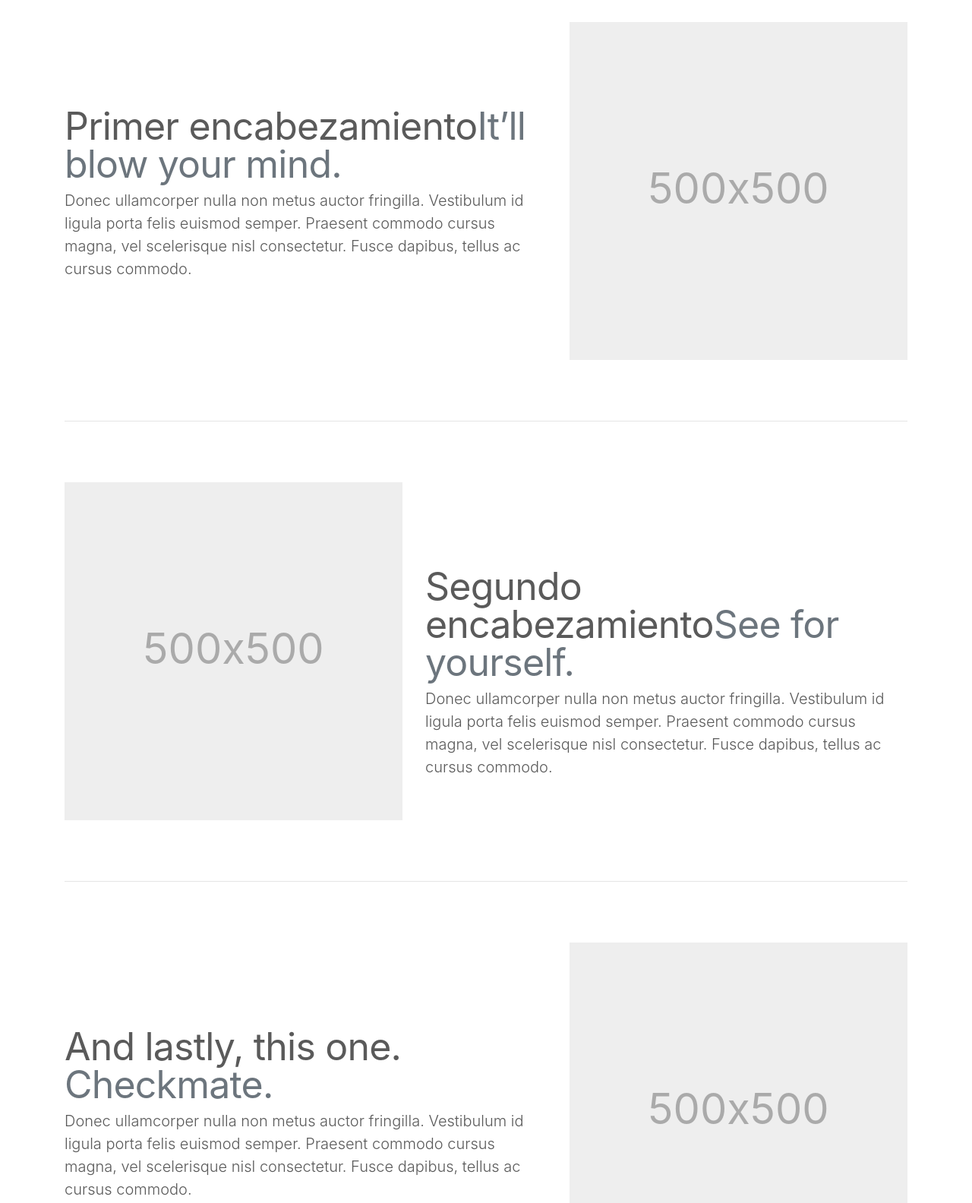
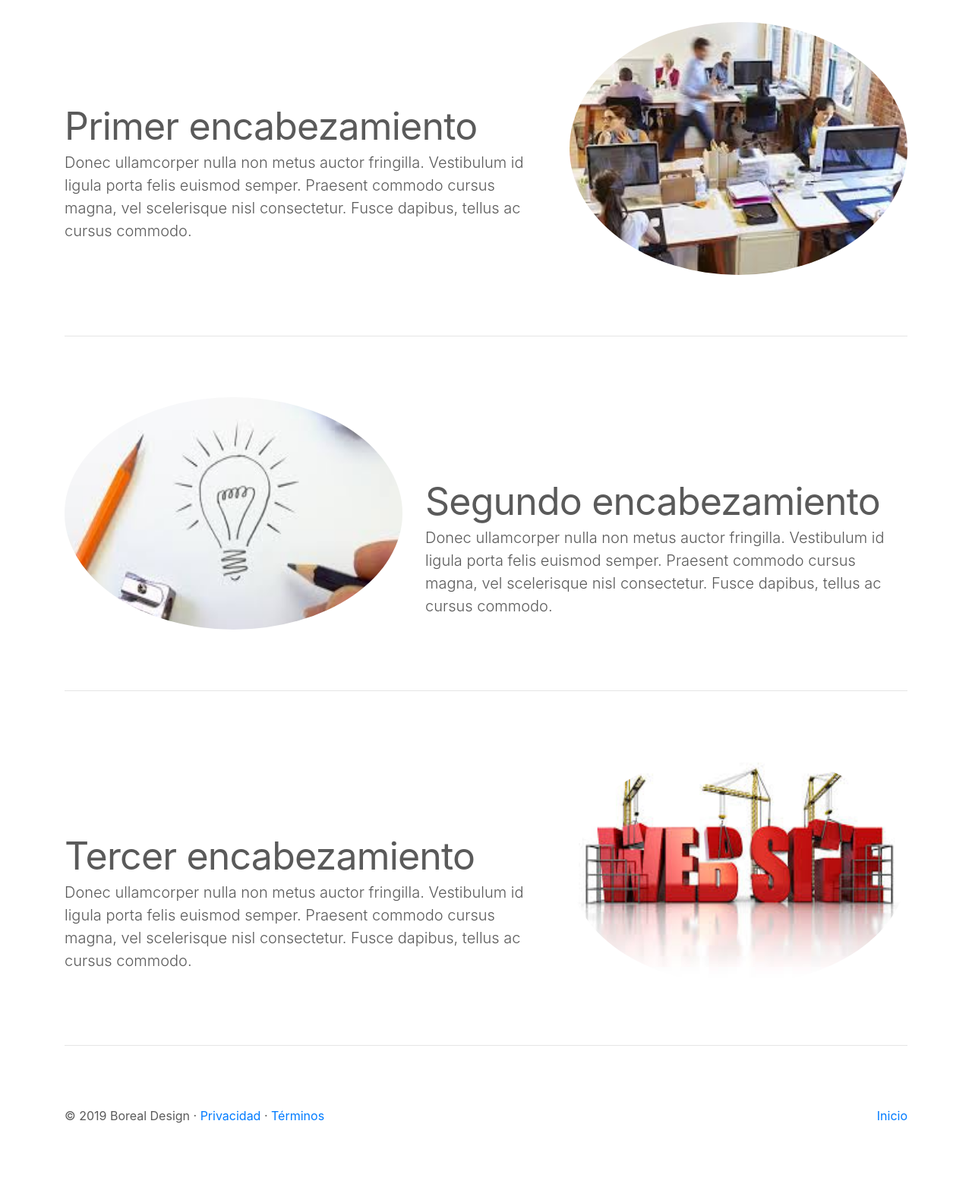
Before and after one commit to amesnau/bootstrap, a plain HTML site: page index.html in a window 1280 px wide. Shown: the part 1280-2864 px from the top of the page at 76% size. After the commit the page ends 2825 px from the top, so only its background shows below. Drawn offline with nearby package versions, Linux system fonts and the light colour scheme.

Commit message:
Otras imágenes

```diff
--- a/index.html
+++ b/index.html
@@ -190,11 +190,12 @@
 
     <div class="row featurette">
       <div class="col-md-7">
-        <h2 class="featurette-heading">Primer encabezamiento<span class="text-muted">It’ll blow your mind.</span></h2>
+        <h2 class="featurette-heading">Primer encabezamiento</h2>
         <p class="lead">Donec ullamcorper nulla non metus auctor fringilla. Vestibulum id ligula porta felis euismod semper. Praesent commodo cursus magna, vel scelerisque nisl consectetur. Fusce dapibus, tellus ac cursus commodo.</p>
       </div>
       <div class="col-md-5">
-        <svg class="bd-placeholder-img bd-placeholder-img-lg featurette-image img-fluid mx-auto" width="500" height="500" xmlns="http://www.w3.org/2000/svg" preserveAspectRatio="xMidYMid slice" focusable="false" role="img" aria-label="Placeholder: 500x500"><title>Placeholder</title><rect width="100%" height="100%" fill="#eee"/><text x="50%" y="50%" fill="#aaa" dy=".3em">500x500</text></svg>
+        <img src="oficina.jpg" alt="imagen de oficina" class="rounded-circle" width="100%" height="100%">
+        <!--svg class="bd-placeholder-img bd-placeholder-img-lg featurette-image img-fluid mx-auto" width="500" height="500" xmlns="http://www.w3.org/2000/svg" preserveAspectRatio="xMidYMid slice" focusable="false" role="img" aria-label="Placeholder: 500x500"><title>Placeholder</title><rect width="100%" height="100%" fill="#eee"/><text x="50%" y="50%" fill="#aaa" dy=".3em">500x500</text></svg-->
       </div>
     </div>
 
@@ -202,11 +203,12 @@
 
     <div class="row featurette">
       <div class="col-md-7 order-md-2">
-        <h2 class="featurette-heading">Segundo encabezamiento<span class="text-muted">See for yourself.</span></h2>
+        <h2 class="featurette-heading">Segundo encabezamiento</span></h2>
         <p class="lead">Donec ullamcorper nulla non metus auctor fringilla. Vestibulum id ligula porta felis euismod semper. Praesent commodo cursus magna, vel scelerisque nisl consectetur. Fusce dapibus, tellus ac cursus commodo.</p>
       </div>
       <div class="col-md-5 order-md-1">
-        <svg class="bd-placeholder-img bd-placeholder-img-lg featurette-image img-fluid mx-auto" width="500" height="500" xmlns="http://www.w3.org/2000/svg" preserveAspectRatio="xMidYMid slice" focusable="false" role="img" aria-label="Placeholder: 500x500"><title>Placeholder</title><rect width="100%" height="100%" fill="#eee"/><text x="50%" y="50%" fill="#aaa" dy=".3em">500x500</text></svg>
+        <img src="idea.jpg" alt="imagen de oficina" class="rounded-circle" width="100%" height="100%">
+        <!--svg class="bd-placeholder-img bd-placeholder-img-lg featurette-image img-fluid mx-auto" width="500" height="500" xmlns="http://www.w3.org/2000/svg" preserveAspectRatio="xMidYMid slice" focusable="false" role="img" aria-label="Placeholder: 500x500"><title>Placeholder</title><rect width="100%" height="100%" fill="#eee"/><text x="50%" y="50%" fill="#aaa" dy=".3em">500x500</text></svg-->
       </div>
     </div>
 
@@ -214,11 +216,12 @@
 
     <div class="row featurette">
       <div class="col-md-7">
-        <h2 class="featurette-heading">And lastly, this one. <span class="text-muted">Checkmate.</span></h2>
+        <h2 class="featurette-heading">Tercer encabezamiento</span></h2>
         <p class="lead">Donec ullamcorper nulla non metus auctor fringilla. Vestibulum id ligula porta felis euismod semper. Praesent commodo cursus magna, vel scelerisque nisl consectetur. Fusce dapibus, tellus ac cursus commodo.</p>
       </div>
       <div class="col-md-5">
-        <svg class="bd-placeholder-img bd-placeholder-img-lg featurette-image img-fluid mx-auto" width="500" height="500" xmlns="http://www.w3.org/2000/svg" preserveAspectRatio="xMidYMid slice" focusable="false" role="img" aria-label="Placeholder: 500x500"><title>Placeholder</title><rect width="100%" height="100%" fill="#eee"/><text x="50%" y="50%" fill="#aaa" dy=".3em">500x500</text></svg>
+        <img src="webbuilding.jpg" alt="imagen de oficina" class="rounded-circle" width="100%" height="100%">
+        <!--svg class="bd-placeholder-img bd-placeholder-img-lg featurette-image img-fluid mx-auto" width="500" height="500" xmlns="http://www.w3.org/2000/svg" preserveAspectRatio="xMidYMid slice" focusable="false" role="img" aria-label="Placeholder: 500x500"><title>Placeholder</title><rect width="100%" height="100%" fill="#eee"/><text x="50%" y="50%" fill="#aaa" dy=".3em">500x500</text></svg-->
       </div>
     </div>
 
```
Also changed, not shown: idea.jpg (added), oficina.jpg (added), webbuilding.jpg (added).
